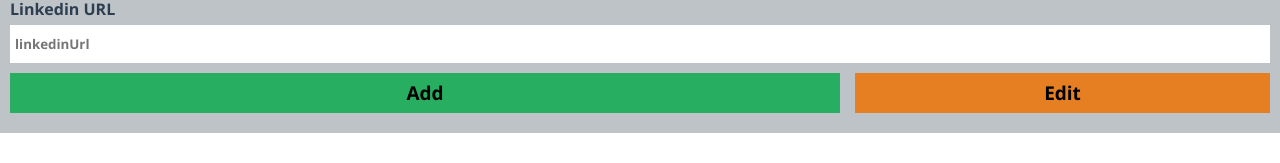
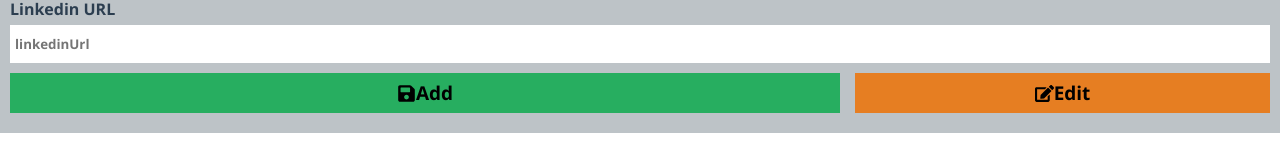
Before and after one commit to IchoubaneMed/cv-project, a React (Create React App) app: page / in a window 1280 px wide. Shown: the part 410-573 px from the top of the page. Built offline with nearby package versions, Linux system fonts and the light colour scheme.

Commit message:
Added icons to ContactInformation.js

```diff
--- a/src/components/ContactInformation.js
+++ b/src/components/ContactInformation.js
@@ -1,5 +1,6 @@
 import React, { Component } from 'react';
 import '../styles/forms.css';
+import { FaSave, FaEdit } from "react-icons/fa";
 
 class ContactInformation extends Component {
     constructor() {
@@ -60,7 +61,7 @@
     }
 
     render() {
-        const contactInfo = this.state.contactInfo.filter(elem => elem != "");
+        const contactInfo = this.state.contactInfo.filter(elem => elem !== "");
         return(
             <div className="formSection">
                 <h1>Contact Information</h1>
@@ -79,8 +80,8 @@
                 <input type="text" name="linkedinUrl" id="linkedinUrl" placeholder="linkedinUrl" onChange={this.handleChange} value={this.state.linkedinUrl}/>
 
                 <div className="div-btn">
-                    <button type="submit">Add</button>
-                    <button type="button" onClick={this.handleEdit}>Edit</button>
+                    <button type="submit"><FaSave /> Add</button>
+                    <button type="button" onClick={this.handleEdit}><FaEdit /> Edit</button>
                 </div>
 
                 </form>
--- a/src/styles/forms.css
+++ b/src/styles/forms.css
@@ -38,6 +38,9 @@
     border: 0;
     font-weight: bold;
     cursor: pointer;
+    display: flex;
+    justify-content: center;
+    align-items: center;
 }
 
 
```
